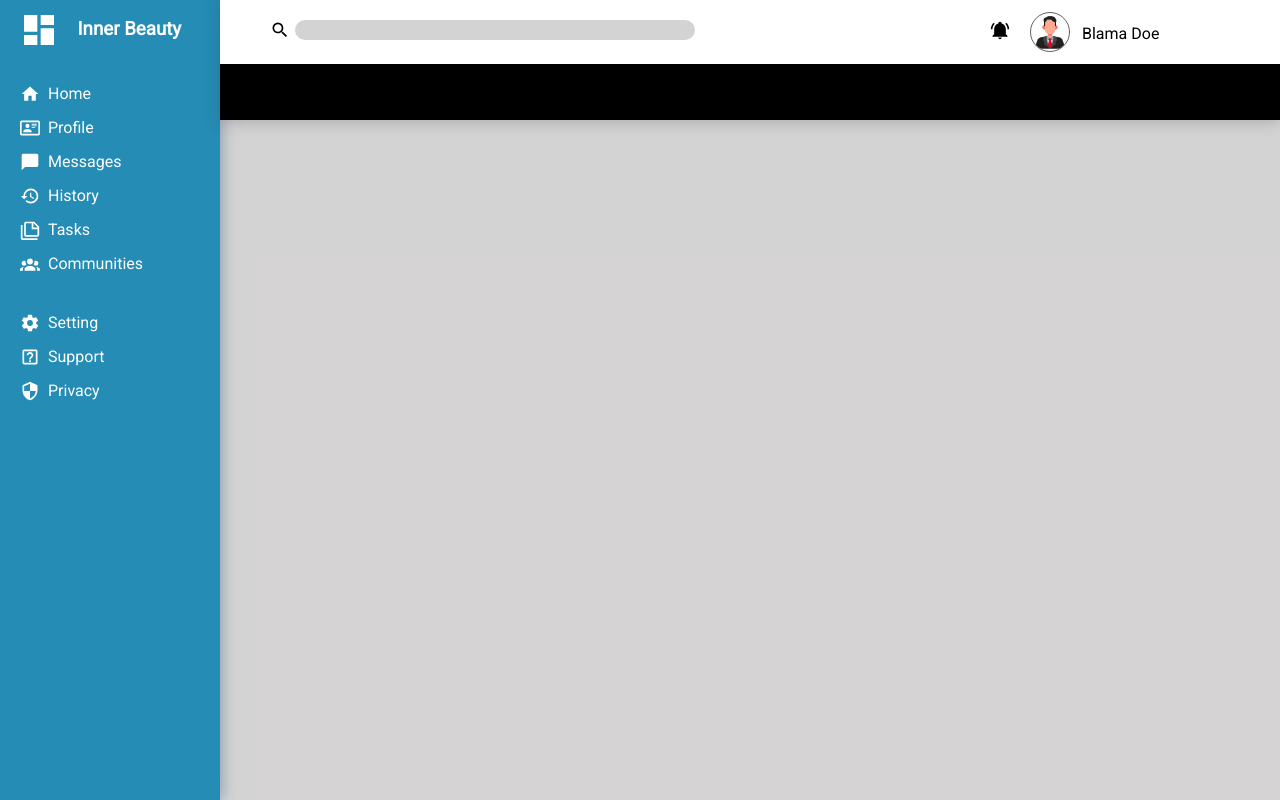
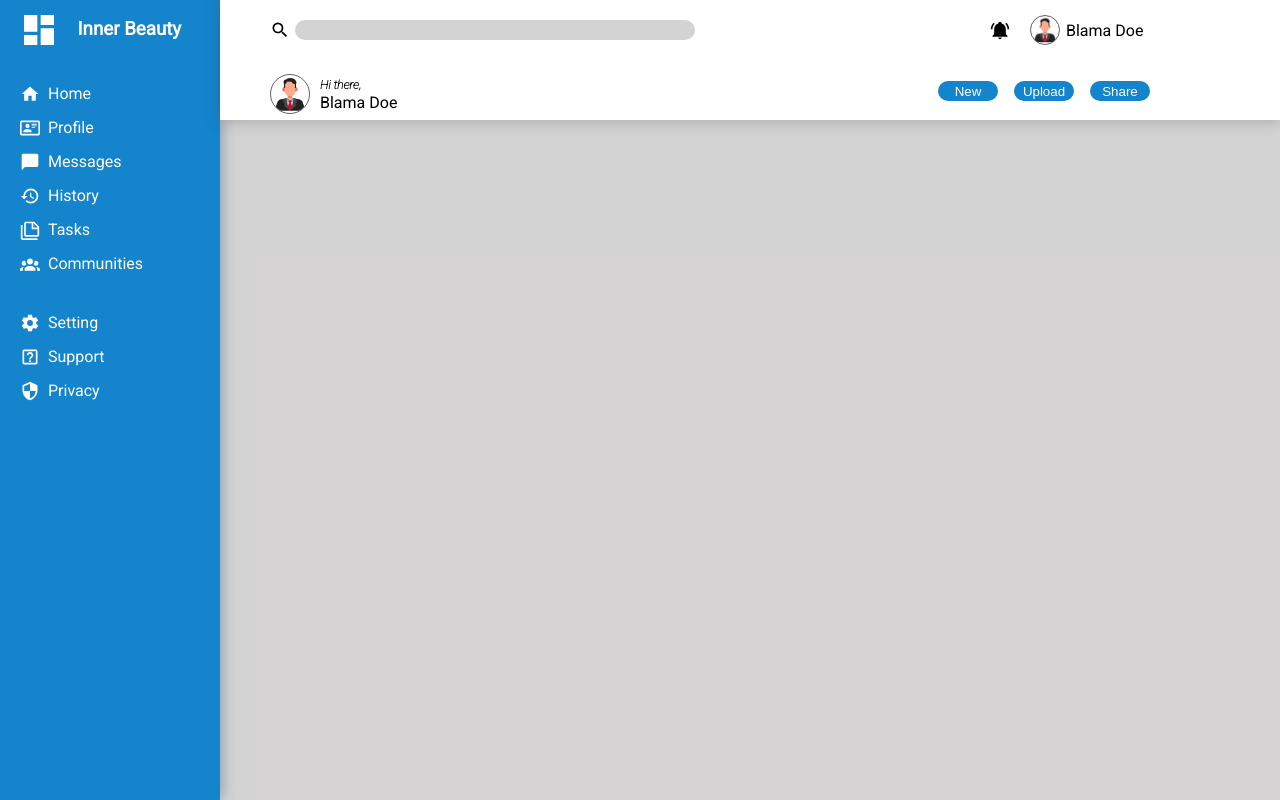
Before and after one commit to eskainah/AdminDashBoard, a plain HTML site: page index.html in a window 1280 px wide. Drawn offline with Linux system fonts and the light colour scheme.

Commit message:
header completed

```diff
--- a/index.html
+++ b/index.html
@@ -96,7 +96,9 @@
 
         <div class="contents">
             <header class="header">
+
                 <div class="upper">
+
                 <div class="search">
                 <div>
                     <svg xmlns="http://www.w3.org/2000/svg" viewBox="0 0 24 24">
@@ -121,10 +123,35 @@
                 <p>Blama Doe</p>
                 </div>
                 </div>
-           <div class="lower"></div>
+
+                <div class="lower">
+                <div class="active_user">
+                    <div>
+                        <img src="./Images/man.png" alt="profile picture">
+                    </div>
+                    <p><span>Hi there,</span> <br>Blama Doe</p>
+                </div>
+
+                <div class="rec_ctrl">
+                    <div>
+                        <button>New</button>
+                    </div>
+                   <div>
+                        <button>Upload</button>
+                   </div>
+
+                   <div>
+                    <button>Share</button>
+                   </div>
+
+                </div>
+
+                </div>
             </header>
 
-            <div class="body_content"></div>
+            <div class="body_content">
+
+            </div>
         </div>
 
     </div>
--- a/style.css
+++ b/style.css
@@ -1,6 +1,6 @@
 @import url('https://fonts.googleapis.com/css2?family=Roboto:ital,wght@0,100;0,400;1,100&display=swap');
 :root{
-    --color-one: rgba(10, 126, 172, 0.89);
+    --color-one: #1484CD;
     --color-two: #fff;
     --color-three: rgba(105, 100, 100, 0.281);
 }
@@ -82,12 +82,6 @@ html,body{
     box-shadow: 0px 1px 15px 0px rgba(68, 67, 67, 0.329);
     display: grid;
     grid-template-rows: 1fr 1fr;
-
-
-
-    img{
-        width: 40px;
-    };
 }
 
 .upper{
@@ -118,20 +112,55 @@ svg{
 
 .login{
     display: flex;
-    padding-top: 12px;
+    padding-top: 15px;
 
     img{
+        width: 30px;
         border-radius: 50%;
         border: 1px solid rgba(0, 0, 0, 0.616);
     }
     p{
-        margin: 12px;
+        margin: 6px;
         font-weight: 500;
     }
 }
 .lower{
-    background-color: black;
+    display: grid;
+    grid-template-columns: 1fr 350px;
+}
+.active_user{
+    display: flex;
+    padding-top: 5px;
+
+    img{
+        width: 40px;
+        border-radius: 50%;
+        border: 1px solid rgba(0, 0, 0, 0.616);
+        margin-top: 5px;
+        margin-left: 50px;
+    }
+    span{
+        font-size: 12px;
+        font-style: italic;
+        font-weight: bold;
+    }
+    p{
+        margin: 5px 10px;
+    }
+}
+.rec_ctrl{
+    display: flex;
+    button{
+        width: 60px;
+        height: 20px;
+        margin: 17px 8px;
+        border-radius: 10px;
+        border: none;
+        color: #fff;
+        background-color: var(--color-one);
+    }
 }
 .body_content{
     background-color: var(--color-three);
+
 }
```
Lines whose indentation alone changed are shown as unchanged.
